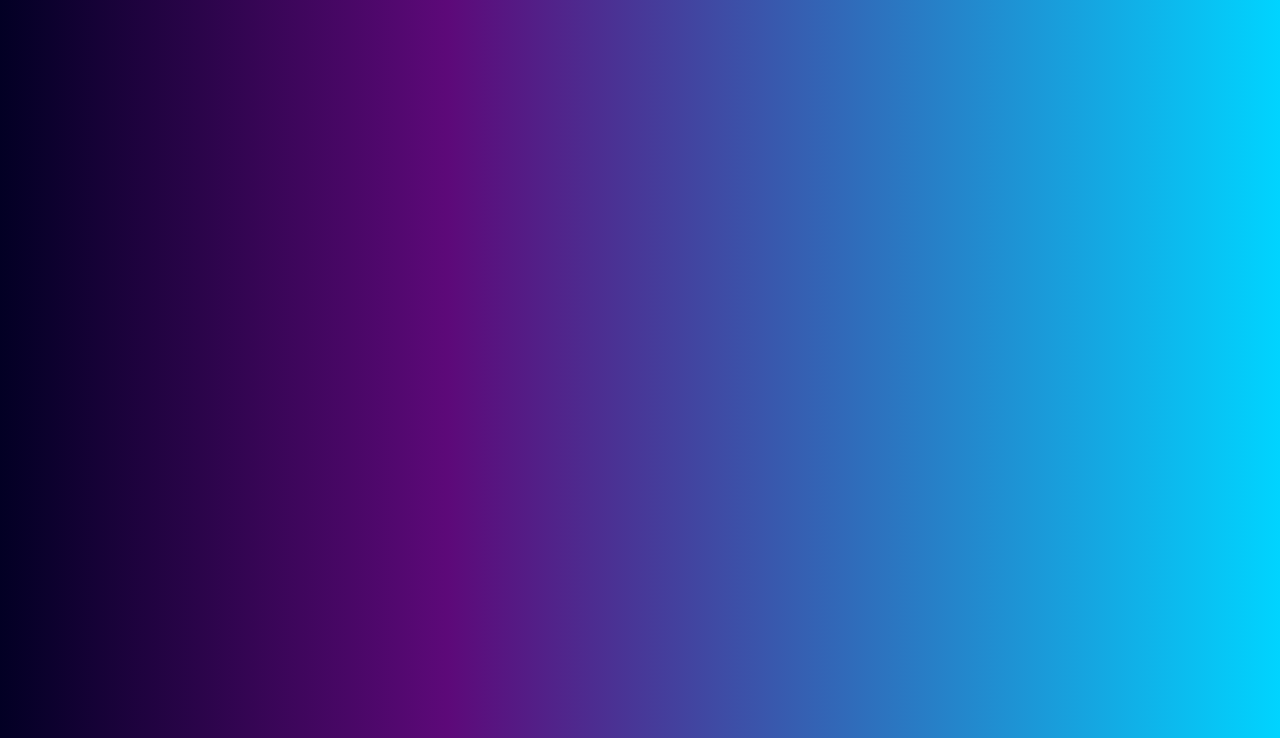
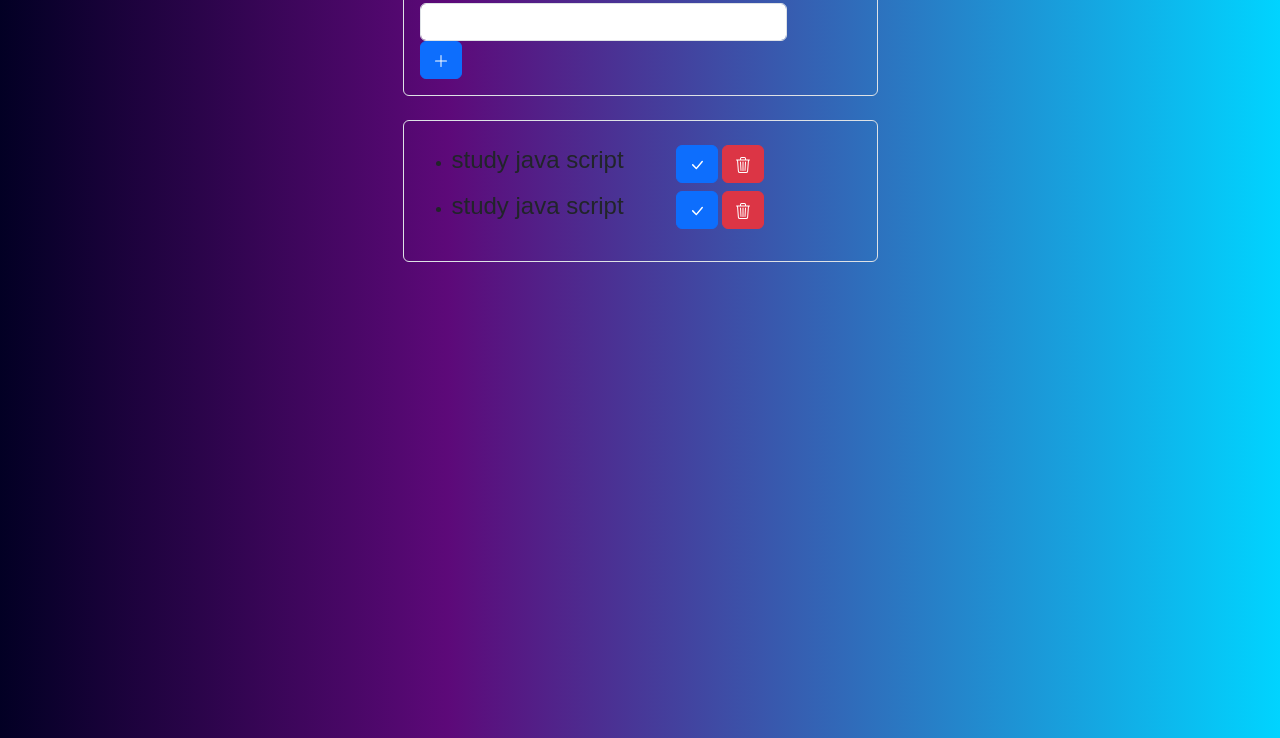
Before and after one commit to nemaajybi/Java-script, a plain HTML site: page index.html in a window 1280 px wide. Shown: the part 62-800 px from the top of the page. Drawn offline with nearby package versions, Linux system fonts and the light colour scheme.

Commit message:
add js-todo

```diff
--- a/index.html
+++ b/index.html
@@ -8,7 +8,68 @@
     <link rel="stylesheet" href="css/style.css">
   </head>
   <body>
-    <h1>Hello, world!</h1>
+    <div class="container">
+        <div class="row mt-5">
+            <div class="col-lg-5 mx-auto border rounded p-3">
+                <form action="row">
+                    <div class="col-lg-10">
+                        <input type="text" class="form-control">
+                    </div>
+                    <div class="col-2">
+
+                        <button type="submit" class="btn btn-primary">
+                                <svg xmlns="http://www.w3.org/2000/svg" width="16" height="18" fill="currentColor" class="bi bi-plus-lg" viewBox="0 0 16 16">
+                            <path fill-rule="evenodd" d="M8 2a.5.5 0 0 1 .5.5v5h5a.5.5 0 0 1 0 1h-5v5a.5.5 0 0 1-1 0v-5h-5a.5.5 0 0 1 0-1h5v-5A.5.5 0 0 1 8 2Z"/>
+                            </svg>
+                        </button>
+
+                                </div>
+                            </form>
+                        </div>
+                    </div>
+                    <div class="row mt-4">
+                        <div class="col-lg-5 mx-auto border rounded p-3">
+                            <ul>
+                                <li class="my-2">
+                                    <h4 class="d-inline-block me-5">study java script </h4>
+                                    <div class="d-inline-block me-5">
+                                        <button class="btn btn-primary">
+                                            <svg xmlns="http://www.w3.org/2000/svg" width="16" height="16" fill="currentColor" class="bi bi-check-lg" viewBox="0 0 16 16">
+                                                <path d="M12.736 3.97a.733.733 0 0 1 1.047 0c.286.289.29.756.01 1.05L7.88 12.01a.733.733 0 0 1-1.065.02L3.217 8.384a.757.757 0 0 1 0-1.06.733.733 0 0 1 1.047 0l3.052 3.093 5.4-6.425a.247.247 0 0 1 .02-.022Z">
+                                              </svg>
+                                        </button>
+
+                                                <button class="btn btn-danger">
+                                                <svg xmlns="http://www.w3.org/2000/svg" width="16" height="16" fill="currentColor" class="bi bi-trash3" viewBox="0 0 16 16">
+                                                    <path d="M6.5 1h3a.5.5 0 0 1 .5.5v1H6v-1a.5.5 0 0 1 .5-.5ZM11 2.5v-1A1.5 1.5 0 0 0 9.5 0h-3A1.5 1.5 0 0 0 5 1.5v1H2.506a.58.58 0 0 0-.01 0H1.5a.5.5 0 0 0 0 1h.538l.853 10.66A2 2 0 0 0 4.885 16h6.23a2 2 0 0 0 1.994-1.84l.853-10.66h.538a.5.5 0 0 0 0-1h-.995a.59.59 0 0 0-.01 0H11Zm1.958 1-.846 10.58a1 1 0 0 1-.997.92h-6.23a1 1 0 0 1-.997-.92L3.042 3.5h9.916Zm-7.487 1a.5.5 0 0 1 .528.47l.5 8.5a.5.5 0 0 1-.998.06L5 5.03a.5.5 0 0 1 .47-.53Zm5.058 0a.5.5 0 0 1 .47.53l-.5 8.5a.5.5 0 1 1-.998-.06l.5-8.5a.5.5 0 0 1 .528-.47ZM8 4.5a.5.5 0 0 1 .5.5v8.5a.5.5 0 0 1-1 0V5a.5.5 0 0 1 .5-.5Z">
+                                                  </svg>
+
+
+                                            </button>
+                                    </div>
+                                </li>
+                                <li class="my-2">
+                                    <h4 class="d-inline-block me-5">study java script </h4>
+                                    <div class="d-inline-block me-5">
+                                        <button class="btn btn-primary">
+                                            <svg xmlns="http://www.w3.org/2000/svg" width="16" height="16" fill="currentColor" class="bi bi-check-lg" viewBox="0 0 16 16">
+                                                <path d="M12.736 3.97a.733.733 0 0 1 1.047 0c.286.289.29.756.01 1.05L7.88 12.01a.733.733 0 0 1-1.065.02L3.217 8.384a.757.757 0 0 1 0-1.06.733.733 0 0 1 1.047 0l3.052 3.093 5.4-6.425a.247.247 0 0 1 .02-.022Z">
+                                              </svg>
+                                        </button>
+
+                                                <button class="btn btn-danger">
+                                                <svg xmlns="http://www.w3.org/2000/svg" width="16" height="16" fill="currentColor" class="bi bi-trash3" viewBox="0 0 16 16">
+                                                    <path d="M6.5 1h3a.5.5 0 0 1 .5.5v1H6v-1a.5.5 0 0 1 .5-.5ZM11 2.5v-1A1.5 1.5 0 0 0 9.5 0h-3A1.5 1.5 0 0 0 5 1.5v1H2.506a.58.58 0 0 0-.01 0H1.5a.5.5 0 0 0 0 1h.538l.853 10.66A2 2 0 0 0 4.885 16h6.23a2 2 0 0 0 1.994-1.84l.853-10.66h.538a.5.5 0 0 0 0-1h-.995a.59.59 0 0 0-.01 0H11Zm1.958 1-.846 10.58a1 1 0 0 1-.997.92h-6.23a1 1 0 0 1-.997-.92L3.042 3.5h9.916Zm-7.487 1a.5.5 0 0 1 .528.47l.5 8.5a.5.5 0 0 1-.998.06L5 5.03a.5.5 0 0 1 .47-.53Zm5.058 0a.5.5 0 0 1 .47.53l-.5 8.5a.5.5 0 1 1-.998-.06l.5-8.5a.5.5 0 0 1 .528-.47ZM8 4.5a.5.5 0 0 1 .5.5v8.5a.5.5 0 0 1-1 0V5a.5.5 0 0 1 .5-.5Z">
+                                                    </svg>
+                                        </button>
+                                    </div>
+                                </li>
+
+
+                            </ul>
+                                                    </div>
+                                                </div>
+                                            </div>
     <script src="https://cdn.jsdelivr.net/npm/bootstrap@5.3.0/dist/js/bootstrap.bundle.min.js" integrity="sha384-geWF76RCwLtnZ8qwWowPQNguL3RmwHVBC9FhGdlKrxdiJJigb/j/68SIy3Te4Bkz" crossorigin="anonymous"></script>
     <script src="js/code.js"></script>
   </body>
```
